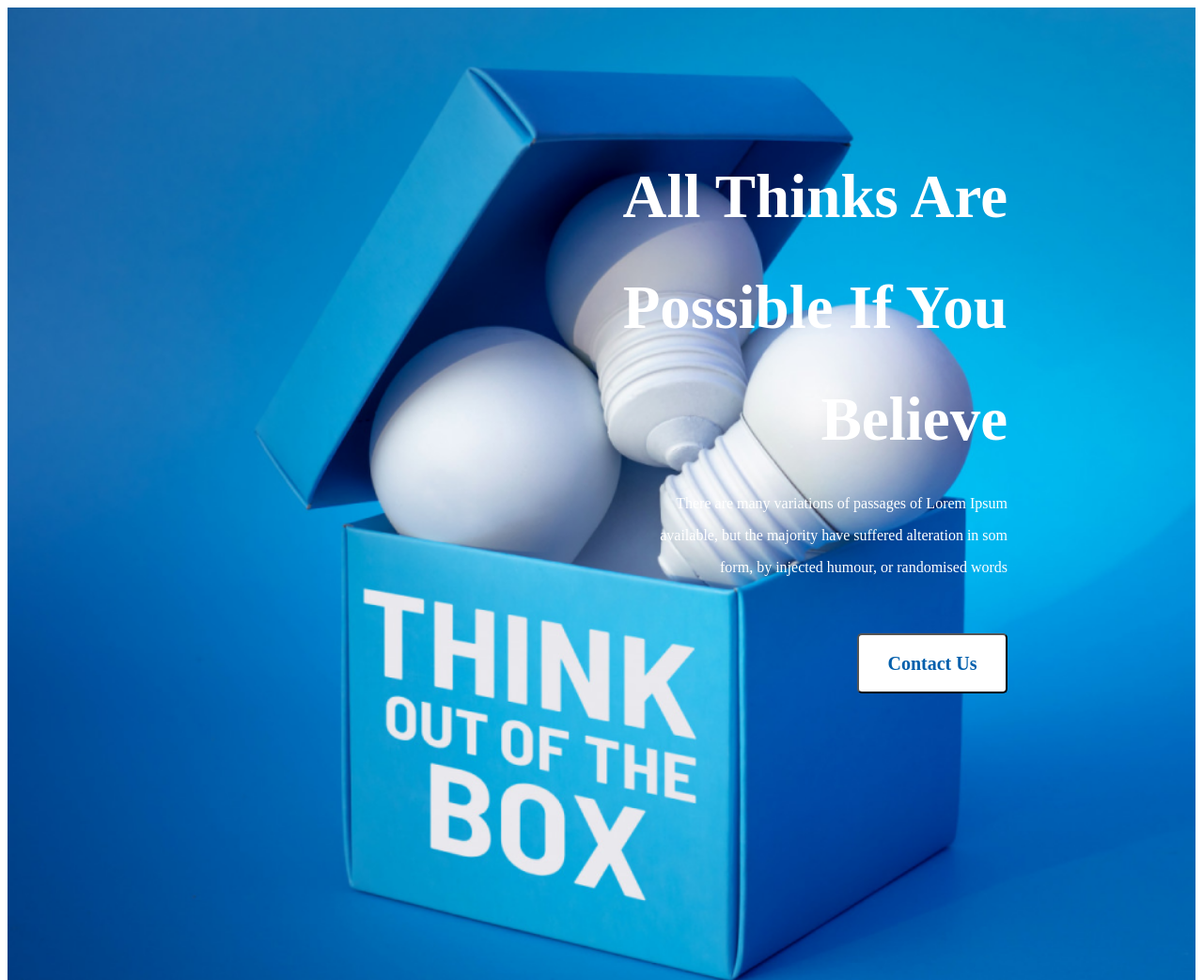
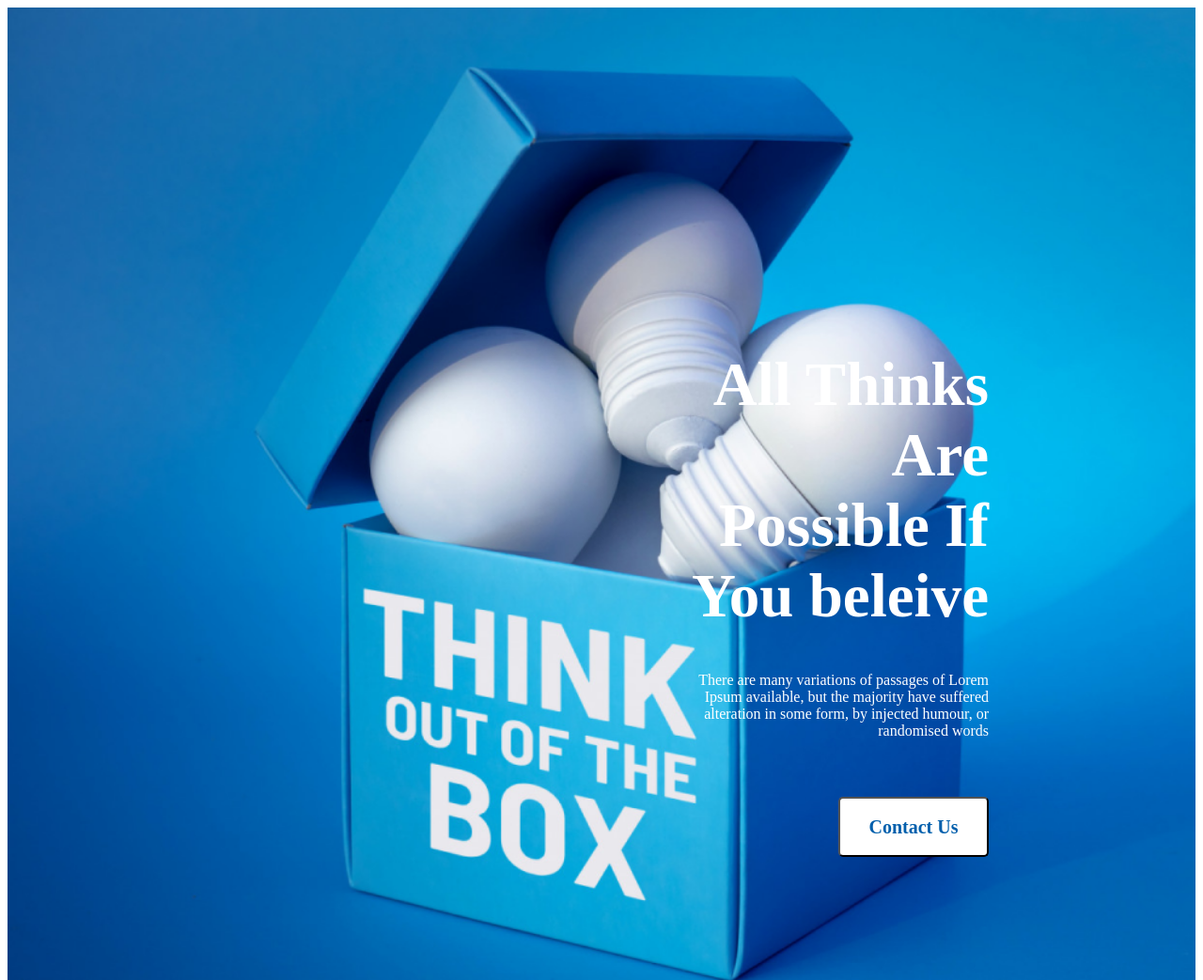
Before and after one commit to AnantaDebNath/new-year-new-me, a plain HTML site: page index.html in a window 1280 px wide. Shown: the top 1043 px of the page at 94% size. Drawn offline with Linux system fonts and the light colour scheme.

Commit message:
heading correction

```diff
--- a/index.html
+++ b/index.html
@@ -13,17 +13,10 @@
         <!-- Banner section starts here -->
         <div class="banner">
             <div class="banner-section">
-                <h1 class="header">
-                    All Thinks Are
-                </h1>
-                <h1 class="header">
-                    Possible If You
-                </h1>
-                <h1 class="header">Believe</h1>
-                <p class="para1" style="margin-right: 80px;">There are many variations of passages of Lorem Ipsum</p>
-                <p class="para1" style="margin-right: 80px;">available, but the majority have suffered alteration in som</p>
-                <p class="para1" style="margin-right: 80px;">form, by injected humour, or randomised words</p>
-                <button class="btn-primary" style="margin-right: 80px; margin-top: 45px;">Contact Us</button>
+                <h1 class="header">All Thinks Are Possible If You beleive</h1>
+
+                <p class="para1">There are many variations of passages of Lorem Ipsum available, but the majority have suffered alteration in some form, by injected humour, or randomised words</p>
+                <button class="btn-primary" style=" margin-top: 45px;">Contact Us</button>
             </div>
 
 
@@ -84,8 +77,8 @@
         <!-- img in a div -->
         <div class="bgimage">
             <div class="bg-heading">
-                <h2 >Awlays keep a positive</h2>
-                <h2>mindset</h2>
+                <h2 >Always keep a positive mindset</h2>
+                <h2></h2>
                 <div>
                     <button class="btn-primary">Call Now</button>
                 </div>
--- a/styles/style.css
+++ b/styles/style.css
@@ -13,11 +13,14 @@
     font-weight: 700;
     font-size: 65px;
     color: #FFFFFF;
-    margin-right: 80px;
+    /* margin-right: 80px; */
 
 }
 .banner-section{
     text-align: right ;
+    padding-left: 600px;
+    padding-right: 100px;
+    padding-top: 200px;
 }
 .btn-primary{
     background: #FFFFFF;
@@ -96,6 +99,7 @@ ul li:before {
 .bg-heading{
     padding-top: 50px;
     padding-left: 30px;
+    padding-right: 400px;
     font-family: 'Work Sans';
     font-style: normal;
     font-weight: 700;
```
